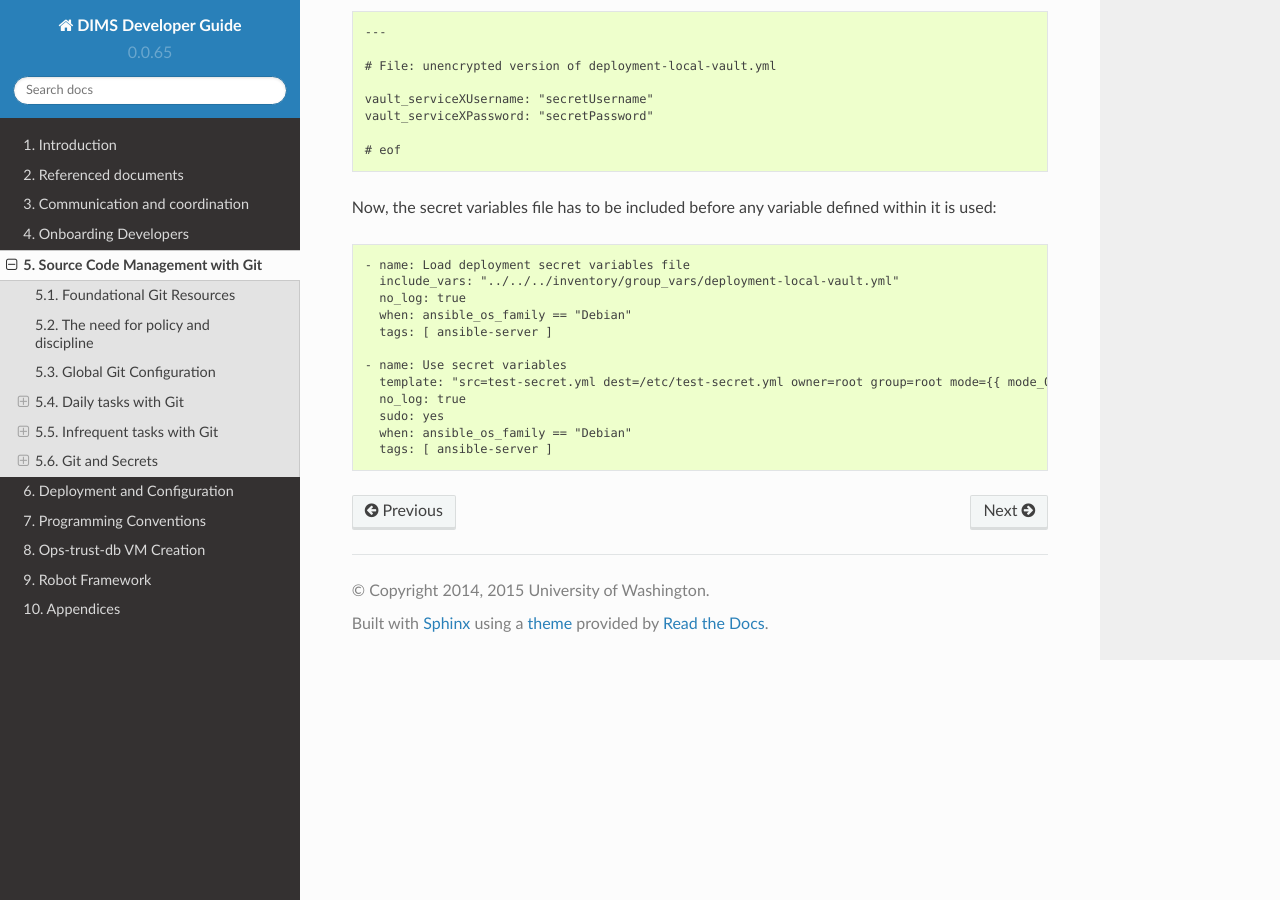
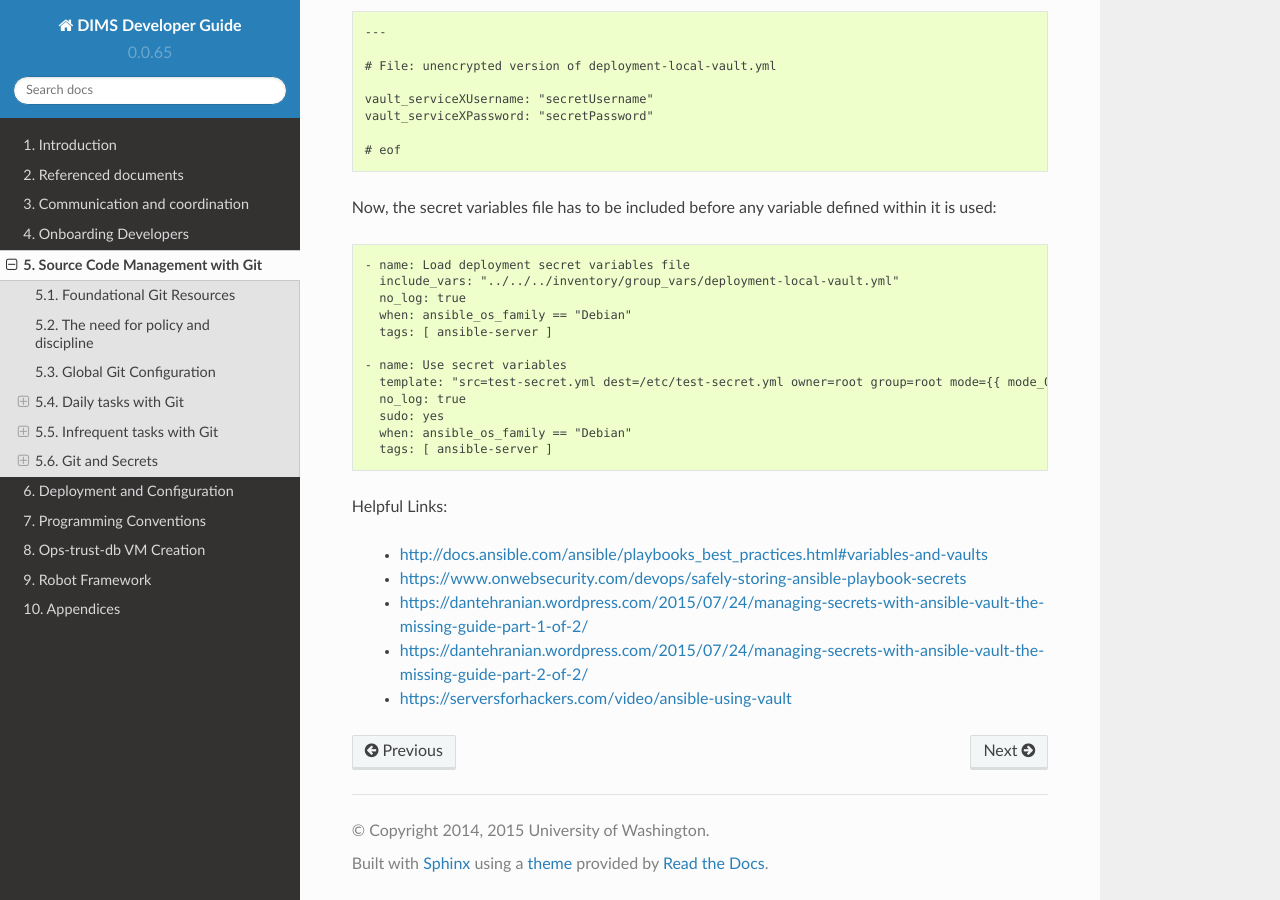
Before and after one commit to uw-dims/dims-devguide, a Sphinx documentation site: the page built from docs/source/sourcemanagement.rst, in a window 1280 px wide and 900 px high, scrolled down 51702 px. Built offline with Sphinx 7.4.7 and the Read the Docs theme 2.0.0, drawn with Linux system fonts in a browser that asks for light colours; pages that are not in the unit, such as notebooks, are missing from menus.

Commit message:
Added links to further Vault resources.

```diff
--- a/docs/source/sourcemanagement.rst
+++ b/docs/source/sourcemanagement.rst
@@ -3252,6 +3252,18 @@ defined within it is used:
 
 ..
 
+Helpful Links:
+
+    * http://docs.ansible.com/ansible/playbooks_best_practices.html#variables-and-vaults
+
+    * https://www.onwebsecurity.com/devops/safely-storing-ansible-playbook-secrets
+
+    * https://dantehranian.wordpress.com/2015/07/24/managing-secrets-with-ansible-vault-the-missing-guide-part-1-of-2/
+
+    * https://dantehranian.wordpress.com/2015/07/24/managing-secrets-with-ansible-vault-the-missing-guide-part-2-of-2/
+
+    * https://serversforhackers.com/video/ansible-using-vault
+
 .. _git-crypt: https://github.com/AGWA/git-crypt
 .. _Ansible Vault: http://docs.ansible.com/ansible/playbooks_vault.html
 .. _github.com/uw-dims: https://github.com/uw-dims
```
